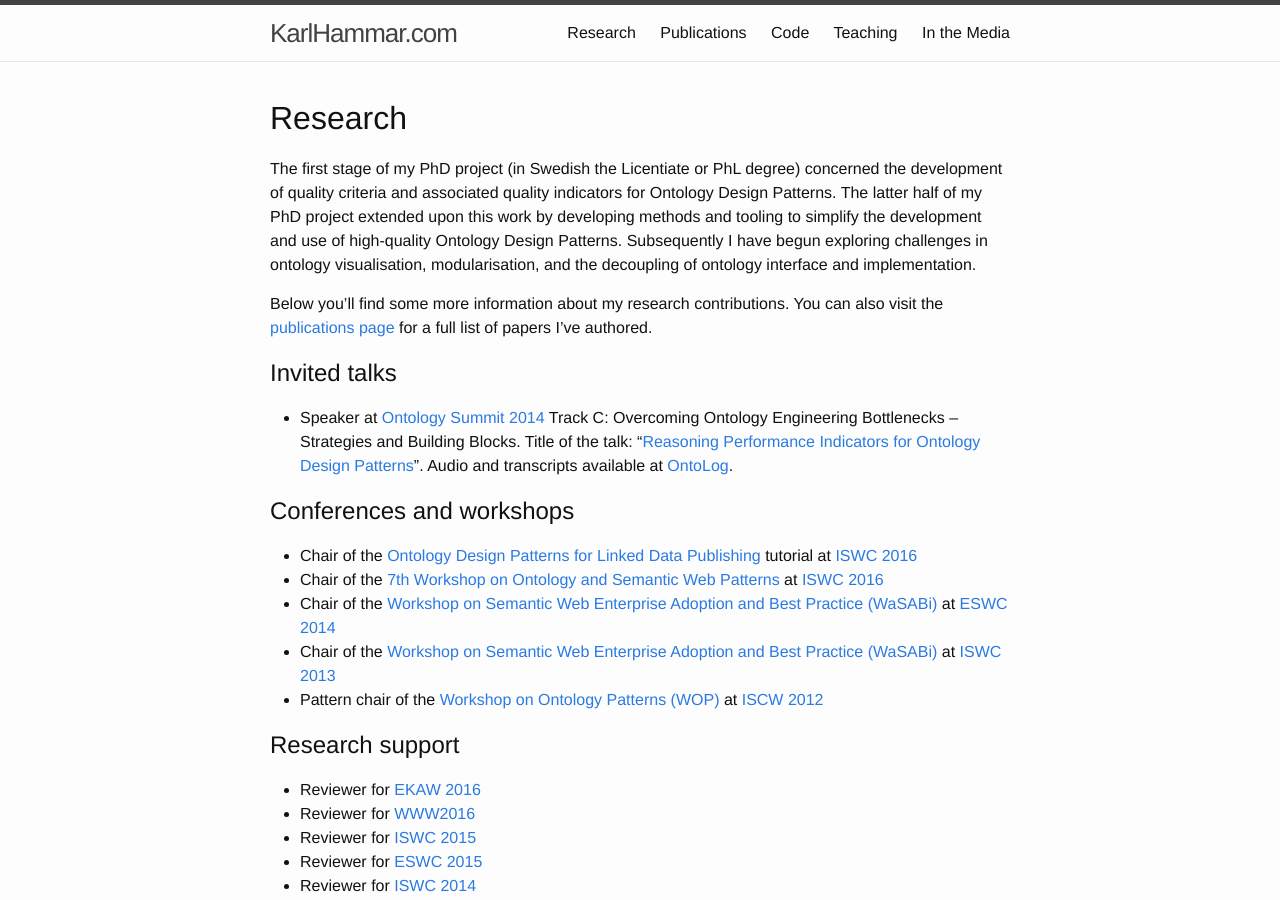
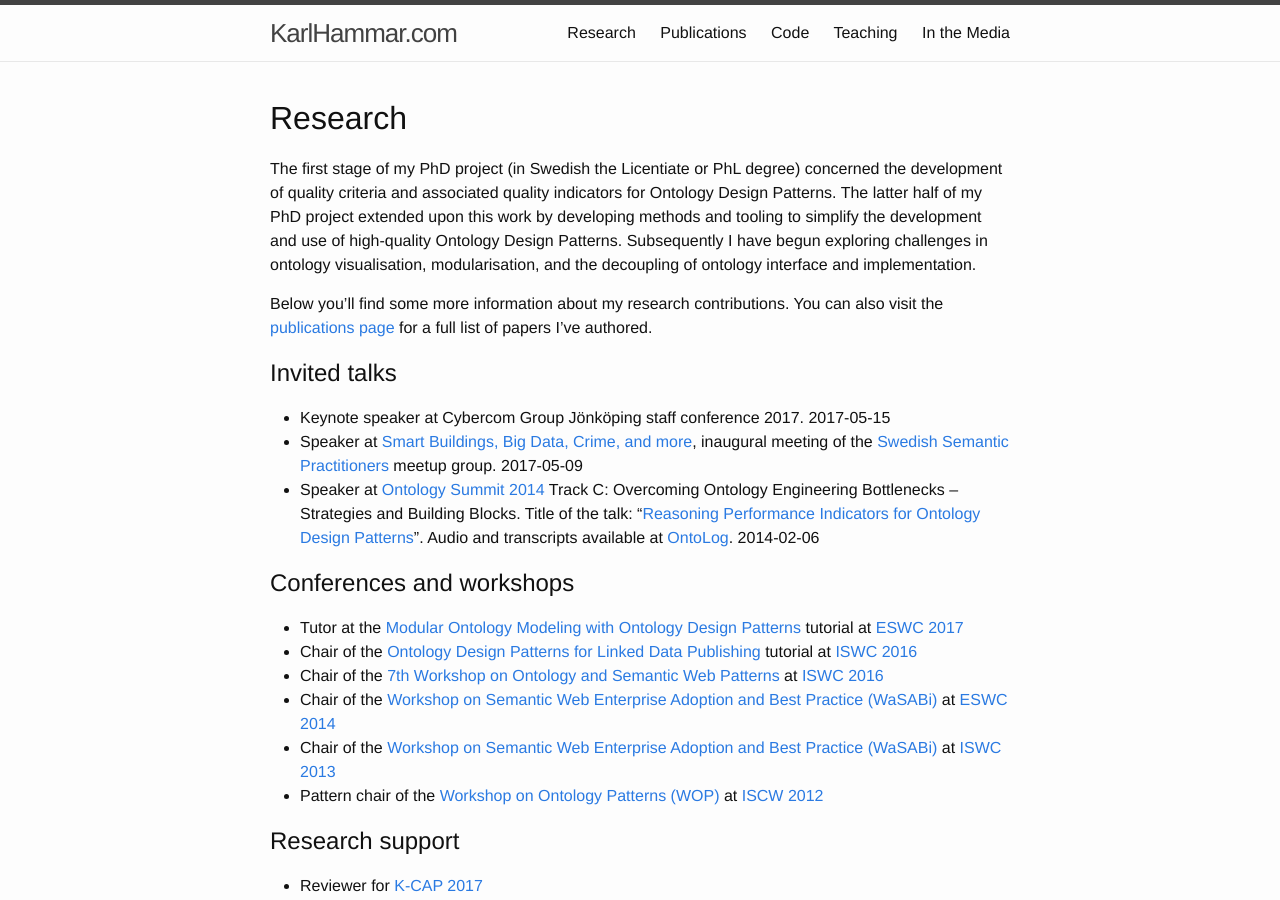
Before and after one commit to hammar/hammar.github.io, a Jekyll site: the page built from 01-research.md, in a window 1280 px wide and 900 px high. Built offline with Jekyll 4.4.1, drawn with Linux system fonts in a browser that asks for light colours; some of the changed text lies outside the part shown.

Commit message:
Various CV updates.

```diff
--- a/01-research.md
+++ b/01-research.md
@@ -9,10 +9,12 @@ The first stage of my PhD project (in Swedish the Licentiate or PhL degree) conc
 Below you'll find some more information about my research contributions. You can also visit the [publications page](/publications/) for a full list of papers I've authored.
 
 ## Invited talks
-
-* Speaker at [Ontology Summit 2014](http://ontolog.cim3.net/cgi-bin/wiki.pl?OntologySummit2014) Track C: Overcoming Ontology Engineering Bottlenecks -- Strategies and Building Blocks. Title of the talk: "[Reasoning Performance Indicators for Ontology Design Patterns](http://ontolog.cim3.net/file/work/OntologySummit2014/2014-02-06_OntologySummit2014_Overcoming-Ontology-Engineering-Bottlenecks-1/OntologySummit2014_ODP-Reasoning-Indicators--KarlHammar_20140206.pdf)". Audio and transcripts available at [OntoLog](http://ontolog.cim3.net/cgi-bin/wiki.pl?ConferenceCall_2014_02_06).
+* Keynote speaker at Cybercom Group Jönköping staff conference 2017. 2017-05-15
+* Speaker at [Smart Buildings, Big Data, Crime, and more](https://www.meetup.com/Swedish-Semantic-Practitioners/events/239452159/), inaugural meeting of the [Swedish Semantic Practitioners](https://www.meetup.com/Swedish-Semantic-Practitioners/) meetup group. 2017-05-09
+* Speaker at [Ontology Summit 2014](http://ontolog.cim3.net/cgi-bin/wiki.pl?OntologySummit2014) Track C: Overcoming Ontology Engineering Bottlenecks -- Strategies and Building Blocks. Title of the talk: "[Reasoning Performance Indicators for Ontology Design Patterns](http://ontolog.cim3.net/file/work/OntologySummit2014/2014-02-06_OntologySummit2014_Overcoming-Ontology-Engineering-Bottlenecks-1/OntologySummit2014_ODP-Reasoning-Indicators--KarlHammar_20140206.pdf)". Audio and transcripts available at [OntoLog](http://ontolog.cim3.net/cgi-bin/wiki.pl?ConferenceCall_2014_02_06). 2014-02-06
 
 ## Conferences and workshops
+* Tutor at the [Modular Ontology Modeling with Ontology Design Patterns](http://ontologydesignpatterns.org/wiki/Training:Tutorial:_Modular_Ontology_Modeling_with_Ontology_Design_Patterns_at_ESWC2017) tutorial at [ESWC 2017](https://2017.eswc-conferences.org)
 * Chair of the [Ontology Design Patterns for Linked Data Publishing](http://ontologydesignpatterns.org/wiki/Training:Ontology_Design_Patterns_for_Linked_Data_Publishing_at_ISWC_2016) tutorial at [ISWC 2016](http://iswc2016.semanticweb.org/)
 * Chair of the [7th Workshop on Ontology and Semantic Web Patterns](http://ontologydesignpatterns.org/wiki/WOP:2016) at [ISWC 2016](http://iswc2016.semanticweb.org/)
 * Chair of the [Workshop on Semantic Web Enterprise Adoption and Best Practice (WaSABi)](http://www.wasabi-ws.org/) at [ESWC 2014](http://2014.eswc-conferences.org/)
@@ -21,6 +23,10 @@ Below you'll find some more information about my research contributions. You can
 
 ## Research support
 
+* Reviewer for [K-CAP 2017](http://k-cap2017.org)
+* Reviewer for [ISWC 2017](https://iswc2017.semanticweb.org)
+* Reviewer for [WOP 2017](http://ontologydesignpatterns.org/wiki/WOP:2017)
+* Reviewer for [SEMANTiCS 2017](https://2017.semantics.cc)
 * Reviewer for [EKAW 2016](http://ekaw2016.cs.unibo.it/)
 * Reviewer for [WWW2016](http://www2016.ca/)
 * Reviewer for [ISWC 2015](http://iswc2015.semanticweb.org/)
```
